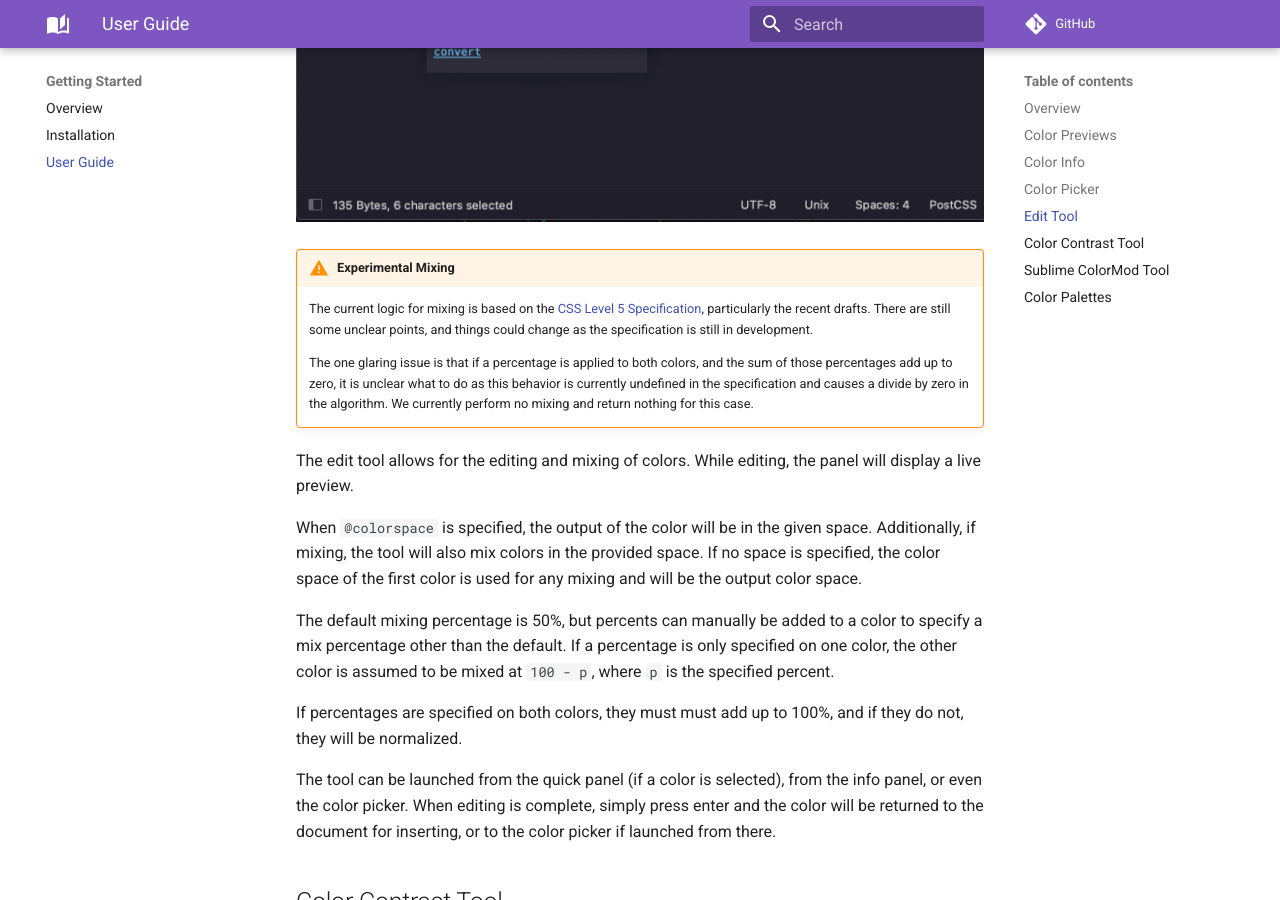
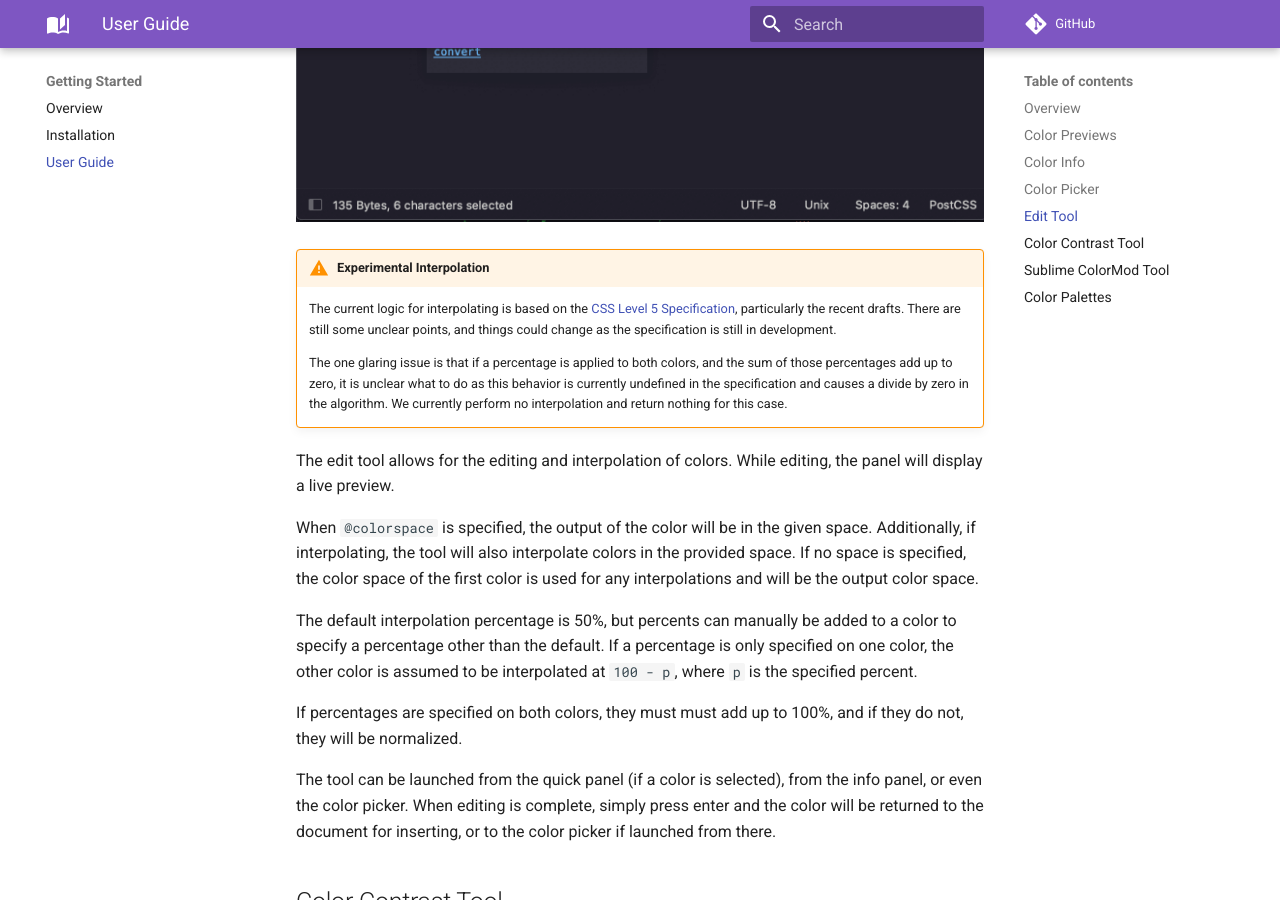
Before and after one commit to facelessuser/ColorHelper, an MkDocs documentation site: the page built from docs/src/markdown/usage.md, in a window 1280 px wide and 900 px high, scrolled down 5383 px. Built offline with MkDocs 1.6.1 and Material for MkDocs 9.7.7, drawn with Linux system fonts in a browser that asks for light colours; comment, search, counter and statistics services are not loaded.

Commit message:
Documentation cleanup

```diff
--- a/docs/src/markdown/usage.md
+++ b/docs/src/markdown/usage.md
@@ -65,23 +65,23 @@ When done, simply select the `select` link to insert the color back into the doc
 
 ![Edit Tool](images/edit_tool.gif)
 
-!!! warning "Experimental Mixing"
-    The current logic for mixing is based on the [CSS Level 5 Specification][css-5], particularly the recent drafts.
-    There are still some unclear points, and things could change as the specification is still in development.
+!!! warning "Experimental Interpolation"
+    The current logic for interpolating is based on the [CSS Level 5 Specification][css-5], particularly the recent
+    drafts. There are still some unclear points, and things could change as the specification is still in development.
 
     The one glaring issue is that if a percentage is applied to both colors, and the sum of those percentages add up to
     zero, it is unclear what to do as this behavior is currently undefined in the specification and causes a divide by
-    zero in the algorithm. We currently perform no mixing and return nothing for this case.
+    zero in the algorithm. We currently perform no interpolation and return nothing for this case.
 
-The edit tool allows for the editing and mixing of colors. While editing, the panel will display a live preview.
+The edit tool allows for the editing and interpolation of colors. While editing, the panel will display a live preview.
 
-When `@colorspace` is specified, the output of the color will be in the given space. Additionally, if mixing, the tool
-will also mix colors in the provided space. If no space is specified, the color space of the first color is used for
-any mixing and will be the output color space.
+When `@colorspace` is specified, the output of the color will be in the given space. Additionally, if interpolating, the
+tool will also interpolate colors in the provided space. If no space is specified, the color space of the first color is
+used for any interpolations and will be the output color space.
 
-The default mixing percentage is 50%, but percents can manually be added to a color to specify a mix percentage other
-than the default. If a percentage is only specified on one color, the other color is assumed to be mixed at `100 - p`,
-where `p` is the specified percent.
+The default interpolation percentage is 50%, but percents can manually be added to a color to specify a percentage other
+than the default. If a percentage is only specified on one color, the other color is assumed to be interpolated at
+`100 - p`, where `p` is the specified percent.
 
 If percentages are specified on both colors, they must must add up to 100%, and if they do not, they will be normalized.
 
```
Also changed, not shown: README.md (+13 -6 lines), docs/src/markdown/index.md (+2 -2 lines).
